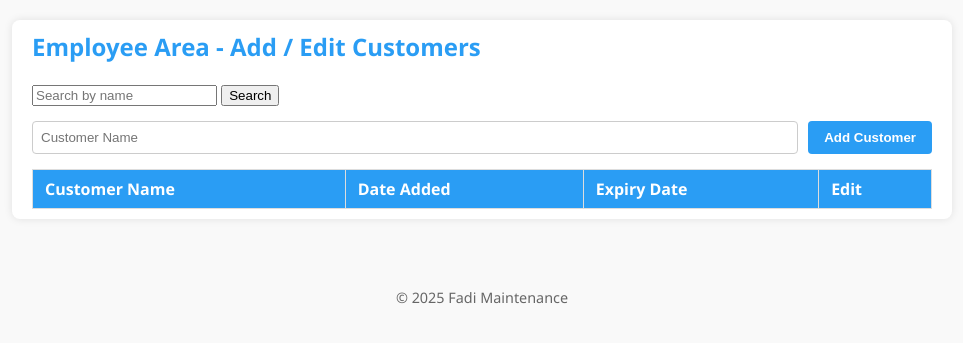
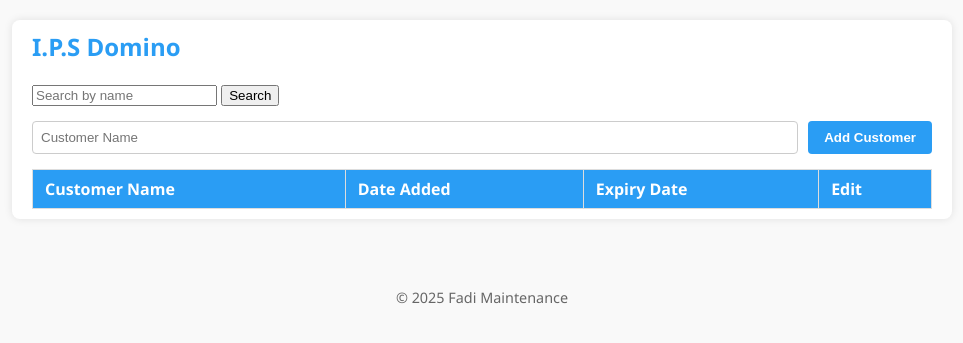
Before and after one commit to iqfadi0/IPS-DOMINO, a Flask app: page / in a window 1280 px wide. Shown: the part 63-406 px from the top of the page, without its empty margins (158-1121 px from the left). Run offline with Flask 3, Linux system fonts and the light colour scheme; data comes from the database, SQL or seed files in the repository; data that the repository does not hold is empty.

Commit message:
Update employee.html

```diff
--- a/templates/employee.html
+++ b/templates/employee.html
@@ -1,7 +1,7 @@
 {% extends "base.html" %}
 {% block title %}Employee Area{% endblock %}
 {% block content %}
-<h2>Employee Area - Add / Edit Customers</h2>
+<h2>I.P.S Domino</h2>
 
 <form method="get" action="{{ url_for('employee_area') }}">
     <input type="text" name="search" placeholder="Search by name" value="{{ search_query }}">
```
